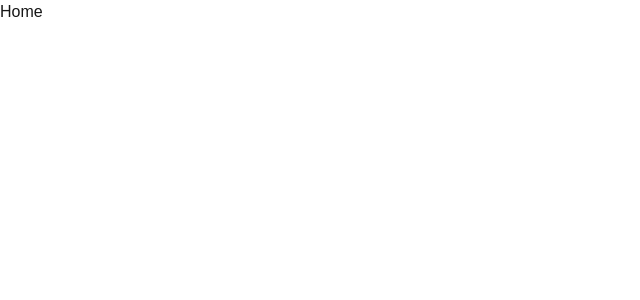
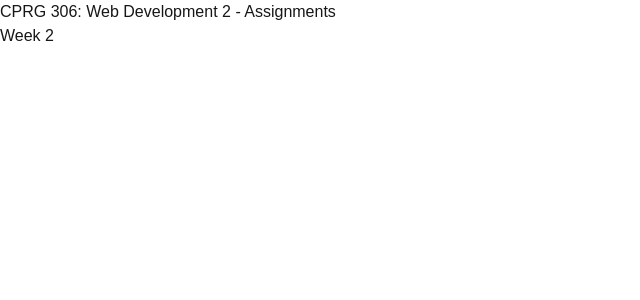
Before and after one commit to LSawford/cprg306-assignments, a Next.js app: page / in a window 1280 px wide. Shown: the top 300 px of the page, without its empty margins (0-640 px from the left). Built offline with nearby package versions, Linux system fonts and the light colour scheme.

Commit message:
Completion of week 2 assignment
added content to page in week-2 folder, created link to week-2 page on home page in App folder

```diff
--- a/app/page.js
+++ b/app/page.js
@@ -1,8 +1,10 @@
+import Link from "next/link";
 
 export default function Home() {
   return (
     <main>
-      <h1>Home</h1>
+      <h1>CPRG 306: Web Development 2 - Assignments</h1>
+      <Link href="./week-2">Week 2</Link>
     </main>
   );
 }
--- a/week-2/Page.js
+++ b/week-2/Page.js
@@ -1,9 +1,11 @@
+import StudentInfo from "./student-info";
 
 
 export default function ShoppingList() {
   return (
     <div>
-      <h1>Page</h1>
+      <h1>Shopping List</h1>
+      <StudentInfo />
     </div>
   );
 }
```
Also changed, not shown: week-2/student-info.js (added, +12 -0 lines).
